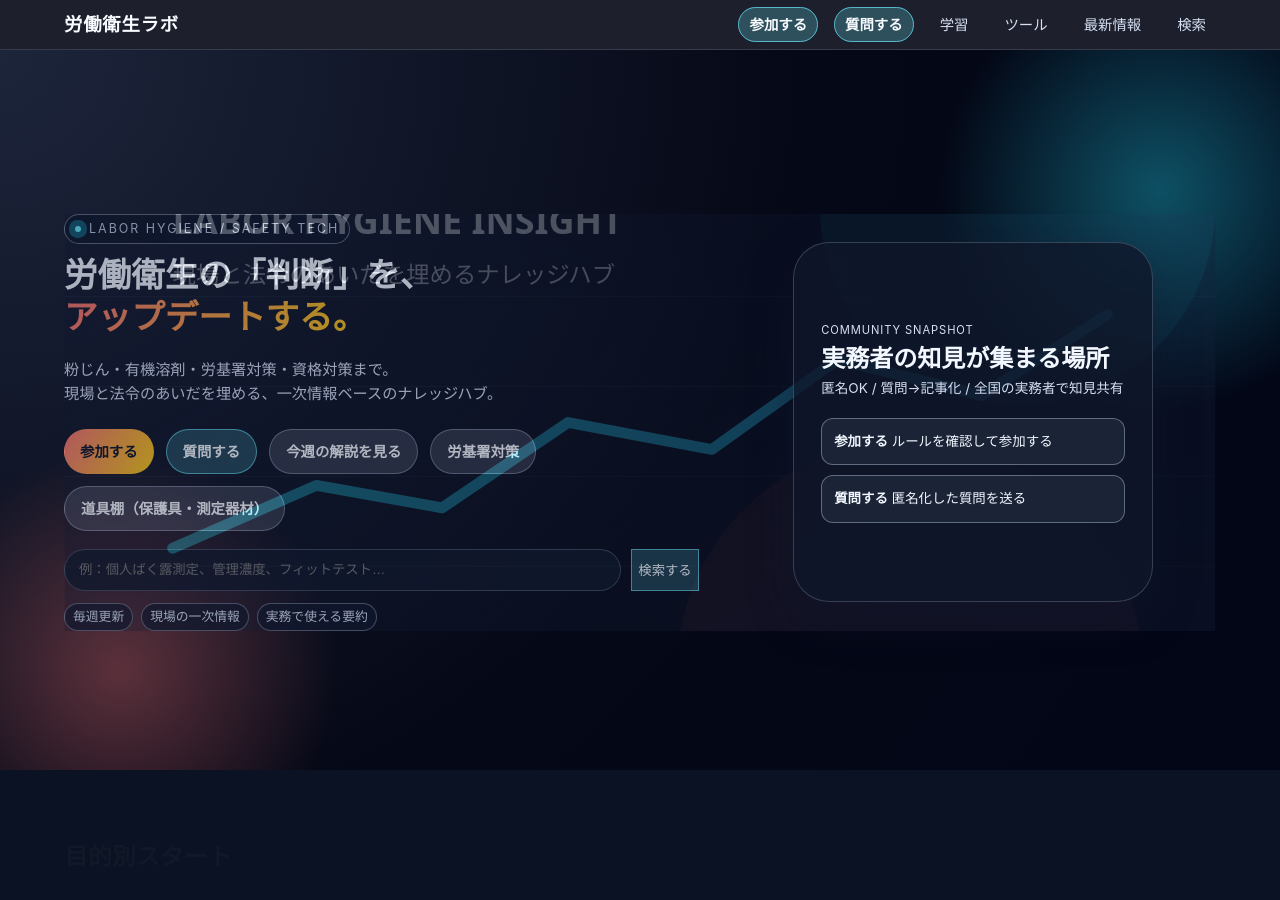
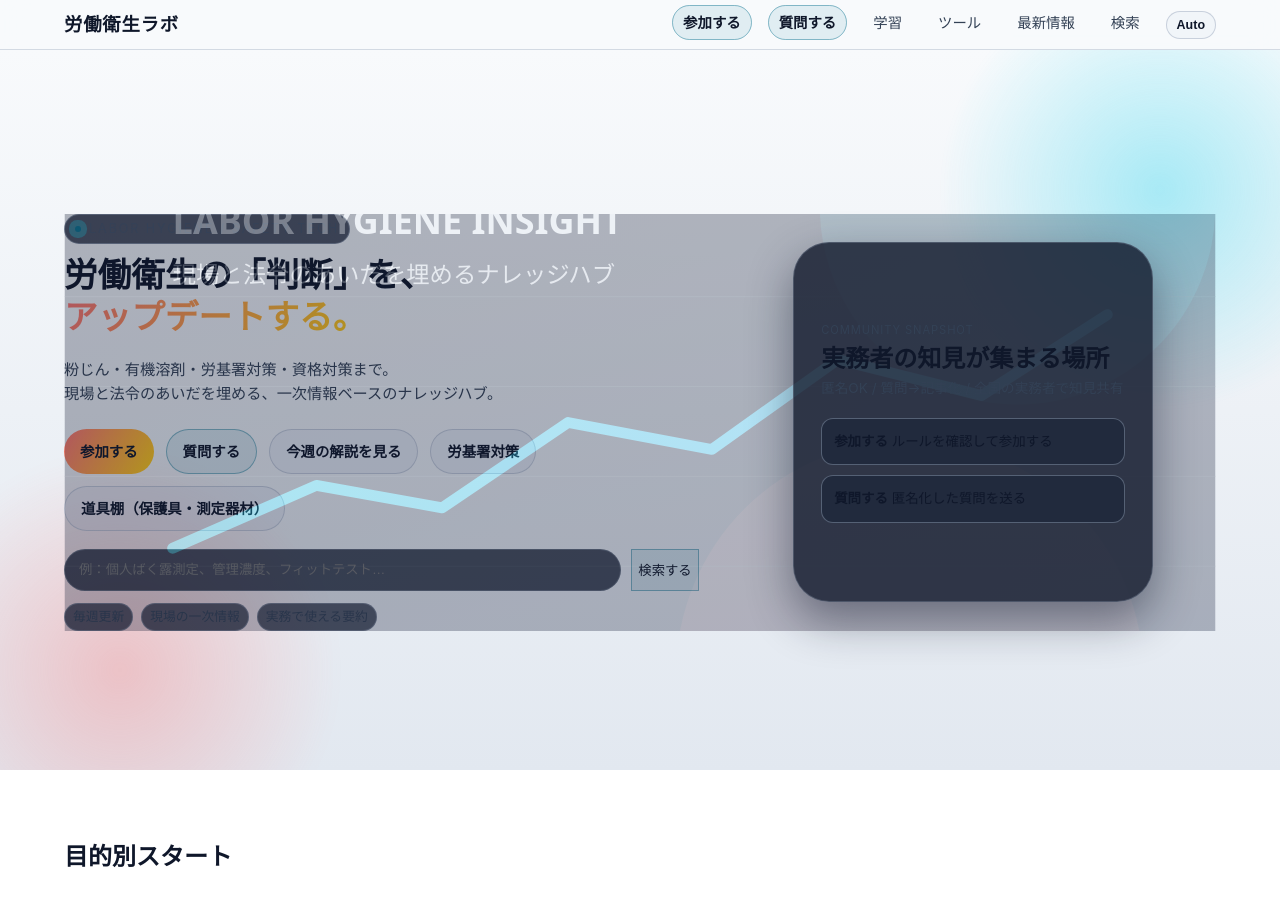
Before and after one commit to rodoeisei-lab/rodoeisei-lab, a Jekyll site: the page built from index.md, in a window 1280 px wide and 900 px high. Built offline with Jekyll 4.4.1, drawn with Linux system fonts in a browser that asks for light colours.

Commit message:
Remove leftover binary image files

```diff
--- a/_includes/head.html
+++ b/_includes/head.html
@@ -1,16 +1,25 @@
 <meta charset="UTF-8">
 <meta name="viewport" content="width=device-width, initial-scale=1.0">
 {% assign page_description = page.description | default: site.description %}
-{% assign og_image = page.og_image | default: "/og.jpg" %}
-{% assign og_image_url = og_image | absolute_url %}
+{% assign og_image = page.og_image | default: "/assets/images/og-default.svg" %}
+{% assign og_image_url = og_image | relative_url | absolute_url %}
 {% assign is_article = page.layout == "article" %}
 {% assign published_time = page.date %}
 {% assign modified_time = page.last_modified_at | default: page.updated %}
 <title>{% if page.title %}{{ page.title }} | {% endif %}{{ site.title }}</title>
 <meta name="description" content="{{ page_description }}">
 <link rel="canonical" href="{{ page.url | absolute_url }}">
-<link rel="icon" href="{{ site.baseurl }}/favicon.ico">
+<link rel="icon" type="image/svg+xml" href="{{ "/assets/images/favicon.svg" | relative_url }}">
 <meta name="theme-color" content="#050816">
+<script>
+  (function () {
+    var stored = localStorage.getItem('theme') || 'system';
+    var prefersDark = window.matchMedia('(prefers-color-scheme: dark)').matches;
+    var resolved = stored === 'dark' || (stored === 'system' && prefersDark) ? 'dark' : 'light';
+    document.documentElement.setAttribute('data-theme', resolved);
+    document.documentElement.setAttribute('data-theme-preference', stored);
+  })();
+</script>
 <link rel="stylesheet" href="{{ site.baseurl }}/assets/css/main.css">
 
 <meta property="og:title" content="{% if page.title %}{{ page.title }} | {% endif %}{{ site.title }}">
--- a/_includes/list-card.html
+++ b/_includes/list-card.html
@@ -5,6 +5,11 @@
 <article class="{{ card_classes }}"{% if include.data_attrs %} {{ include.data_attrs }}{% endif %}>
   {% if include.image_fallback %}
   {% assign image_loading = include.image_loading | default: "lazy" %}
+  {% assign baseurl_assets = site.baseurl | append: "/assets/" %}
+  {% assign fallback_srcset = include.image_fallback_srcset | default: include.image_fallback %}
+  {% assign fallback_srcset = fallback_srcset | replace: '/assets/', baseurl_assets %}
+  {% assign avif_srcset = include.image_avif_srcset | replace: '/assets/', baseurl_assets %}
+  {% assign webp_srcset = include.image_webp_srcset | replace: '/assets/', baseurl_assets %}
   {% if include.link_url %}
   <a class="card-media" href="{{ include.link_url | relative_url }}" aria-hidden="true" tabindex="-1">
 {% else %}
@@ -12,14 +17,14 @@
 {% endif %}
     <picture>
       {% if include.image_avif_srcset %}
-      <source type="image/avif" srcset="{{ include.image_avif_srcset }}" sizes="{{ include.image_sizes | default: '(max-width: 768px) 100vw, 420px' }}">
+      <source type="image/avif" srcset="{{ avif_srcset }}" sizes="{{ include.image_sizes | default: '(max-width: 768px) 100vw, 420px' }}">
       {% endif %}
       {% if include.image_webp_srcset %}
-      <source type="image/webp" srcset="{{ include.image_webp_srcset }}" sizes="{{ include.image_sizes | default: '(max-width: 768px) 100vw, 420px' }}">
+      <source type="image/webp" srcset="{{ webp_srcset }}" sizes="{{ include.image_sizes | default: '(max-width: 768px) 100vw, 420px' }}">
       {% endif %}
       <img
         src="{{ include.image_fallback | relative_url }}"
-        srcset="{{ include.image_fallback_srcset | default: include.image_fallback }}"
+        srcset="{{ fallback_srcset }}"
         sizes="{{ include.image_sizes | default: '(max-width: 768px) 100vw, 420px' }}"
         alt="{{ include.image_alt | default: include.title }}"
         loading="{{ image_loading }}"
--- a/_includes/site-header.html
+++ b/_includes/site-header.html
@@ -10,6 +10,9 @@
           <a href="{{ site.baseurl }}{{ item.url }}"{% if item.kind == "cta" %} class="nav-cta"{% endif %}>{{ item.title }}</a>
         </li>
         {% endfor %}
+        <li>
+          <button class="theme-toggle" type="button" data-theme-toggle aria-label="表示テーマを切り替え">Auto</button>
+        </li>
       </ul>
     </nav>
   </div>
@@ -18,6 +21,7 @@
 <nav class="mobile-nav" id="mobileNav" aria-hidden="true" aria-label="モバイルメニュー">
   <button class="close-btn" id="closeBtn" aria-label="閉じる">×</button>
   <h2>{{ site.data.ui.menu | default: "メニュー" }}</h2>
+  <button class="theme-toggle" type="button" data-theme-toggle aria-label="表示テーマを切り替え">Auto</button>
   <ul>
     {% for item in site.data.navigation %}
     <li>
--- a/_layouts/home.html
+++ b/_layouts/home.html
@@ -44,6 +44,7 @@ layout: base
           alt="労働衛生データの可視化イメージ"
           width="1280"
           height="720"
+          loading="eager"
           decoding="async"
           fetchpriority="high"
         >
--- a/assets/css/main.css
+++ b/assets/css/main.css
@@ -5,17 +5,57 @@ body {
   margin: 0;
   font-family: -apple-system, BlinkMacSystemFont, "SF Pro Text", "Segoe UI", Meiryo, system-ui, sans-serif;
   line-height: 1.6;
-  color: #e5e7eb;
-  background: #050816;
+  color: var(--text);
+  background: var(--bg);
 }
 
-body.home-page {
-  color: #111827;
-  background: #fff;
+:root,
+[data-theme="light"] {
+  --primary: #fb7185;
+  --secondary: #0e7490;
+  --bg: #f8fafc;
+  --panel: #ffffff;
+  --panel-strong: #f1f5f9;
+  --text: #0f172a;
+  --text-soft: #334155;
+  --muted: #475569;
+  --light: #0f172a;
+  --border-soft: rgba(148, 163, 184, .45);
+  --btn-text: #0f172a;
+  --btn-surface: rgba(14, 116, 144, .1);
+  --btn-border: rgba(14, 116, 144, .45);
+  --header-bg: rgba(248, 250, 252, .88);
+  --header-border: rgba(148, 163, 184, .36);
+  --overlay-bg: rgba(15, 23, 42, .42);
+  --hero-bg: linear-gradient(180deg, #f8fafc 0%, #e2e8f0 100%);
+  --footer-bg: #e2e8f0;
+  --max: 1200px;
+  --ring: #0ea5e9;
 }
 
-:root {
-  --primary: #fb7185;
+@media (prefers-color-scheme: dark) {
+  :root {
+    --secondary: #67e8f9;
+    --bg: #050816;
+    --panel: #0b1224;
+    --panel-strong: #0f172a;
+    --text: #f3f7ff;
+    --text-soft: #d7e0f4;
+    --muted: #bcc8df;
+    --light: #f8fbff;
+    --border-soft: rgba(191, 204, 232, .42);
+    --btn-text: #f8fbff;
+    --btn-surface: rgba(103, 232, 249, .24);
+    --btn-border: rgba(103, 232, 249, .68);
+    --header-bg: rgba(5, 8, 22, .9);
+    --header-border: rgba(148, 163, 184, .22);
+    --overlay-bg: rgba(15, 23, 42, .66);
+    --hero-bg: radial-gradient(circle at top left, #1d253b 0, #050816 55%, #020617 100%);
+    --footer-bg: #020617;
+  }
+}
+
+[data-theme="dark"] {
   --secondary: #67e8f9;
   --bg: #050816;
   --panel: #0b1224;
@@ -28,8 +68,11 @@ body.home-page {
   --btn-text: #f8fbff;
   --btn-surface: rgba(103, 232, 249, .24);
   --btn-border: rgba(103, 232, 249, .68);
-  --max: 1200px;
-  --ring: #38bdf8;
+  --header-bg: rgba(5, 8, 22, .9);
+  --header-border: rgba(148, 163, 184, .22);
+  --overlay-bg: rgba(15, 23, 42, .66);
+  --hero-bg: radial-gradient(circle at top left, #1d253b 0, #050816 55%, #020617 100%);
+  --footer-bg: #020617;
 }
 
 .container {
@@ -71,9 +114,9 @@ a:focus-visible, button:focus-visible {
   position: sticky;
   top: 0;
   z-index: 50;
-  background: rgba(5, 8, 22, .9);
+  background: var(--header-bg);
   backdrop-filter: blur(14px);
-  border-bottom: 1px solid rgba(148, 163, 184, .22);
+  border-bottom: 1px solid var(--header-border);
 }
 .site-header .container {
   display: flex;
@@ -123,8 +166,25 @@ a:focus-visible, button:focus-visible {
   font-size: 1.7em;
   background: none;
   border: none;
-  color: #e5e7eb;
+  color: var(--text);
   cursor: pointer;
+}
+
+
+.theme-toggle {
+  border: 1px solid var(--border-soft);
+  background: var(--panel-strong);
+  color: var(--text);
+  border-radius: 999px;
+  padding: 6px 10px;
+  font-size: .78rem;
+  font-weight: 700;
+  cursor: pointer;
+}
+.theme-toggle:hover { background: var(--btn-surface); }
+.mobile-nav .theme-toggle {
+  align-self: flex-start;
+  margin: 12px 0;
 }
 
 @media (max-width: 900px) {
@@ -137,7 +197,7 @@ body.nav-open { overflow: hidden; }
 .nav-overlay {
   position: fixed;
   inset: 0;
-  background: rgba(15, 23, 42, .66);
+  background: var(--overlay-bg);
   z-index: 48;
   opacity: 0;
   pointer-events: none;
@@ -151,7 +211,7 @@ body.nav-open { overflow: hidden; }
   left: 0;
   right: 0;
   height: 100vh;
-  background: #060d1d;
+  background: var(--panel);
   z-index: 49;
   transform: translateY(-100%);
   transition: transform .28s ease;
@@ -208,7 +268,7 @@ body.nav-open { overflow: hidden; }
   color: var(--text);
   overflow: hidden;
   padding: 64px 0 40px;
-  background: radial-gradient(circle at top left, #1d253b 0, #050816 55%, #020617 100%);
+  background: var(--hero-bg);
 }
 .hero::before,
 .hero::after {
@@ -658,7 +718,7 @@ body.nav-open { overflow: hidden; }
   object-fit: cover;
 }
 .card h3 { margin: 0; font-size: 1rem; }
-.card p { color: #cbd5f5; font-size: .9rem; margin: 0; line-height: 1.7; }
+.card p { color: var(--text-soft); font-size: .9rem; margin: 0; line-height: 1.7; }
 .card p + p { margin-top: 6px; }
 .card-badges {
   display: flex;
@@ -825,7 +885,7 @@ body.nav-open { overflow: hidden; }
 .article {
   display: grid;
   gap: 16px;
-  color: #e2e8f0;
+  color: var(--text);
 }
 .article-meta-box {
   display: grid;
@@ -847,7 +907,7 @@ body.nav-open { overflow: hidden; }
 .article-meta-item p,
 .article-meta-item ul {
   margin: 0;
-  color: #cbd5f5;
+  color: var(--text-soft);
   font-size: .88rem;
 }
 .article-meta-item ul {
@@ -917,7 +977,7 @@ body.nav-open { overflow: hidden; }
 }
 
 .footer {
-  background: #020617;
+  background: var(--footer-bg);
   border-top: 1px solid rgba(15, 23, 42, .95);
   color: var(--text-soft);
   font-size: .8rem;
--- a/assets/js/site.js
+++ b/assets/js/site.js
@@ -2,6 +2,49 @@ const menuBtn = document.getElementById('menuBtn');
 const closeBtn = document.getElementById('closeBtn');
 const mobileNav = document.getElementById('mobileNav');
 const navOverlay = document.getElementById('navOverlay');
+const themeButtons = document.querySelectorAll('[data-theme-toggle]');
+const THEME_KEY = 'theme';
+const THEME_ORDER = ['system', 'light', 'dark'];
+
+const setTheme = (preference = 'system') => {
+  const normalized = THEME_ORDER.includes(preference) ? preference : 'system';
+  const prefersDark = window.matchMedia('(prefers-color-scheme: dark)').matches;
+  const resolved = normalized === 'dark' || (normalized === 'system' && prefersDark) ? 'dark' : 'light';
+
+  document.documentElement.setAttribute('data-theme', resolved);
+  document.documentElement.setAttribute('data-theme-preference', normalized);
+  localStorage.setItem(THEME_KEY, normalized);
+
+  const buttonText = normalized === 'system' ? 'Auto' : resolved === 'dark' ? '🌙' : '☀️';
+  const ariaText = normalized === 'system' ? '表示テーマ: 自動' : `表示テーマ: ${resolved === 'dark' ? 'ダーク' : 'ライト'}`;
+  themeButtons.forEach((button) => {
+    button.textContent = buttonText;
+    button.setAttribute('aria-label', ariaText);
+    button.dataset.theme = normalized;
+  });
+};
+
+const cycleTheme = () => {
+  const current = document.documentElement.getAttribute('data-theme-preference') || localStorage.getItem(THEME_KEY) || 'system';
+  const currentIndex = THEME_ORDER.indexOf(current);
+  const next = THEME_ORDER[(currentIndex + 1) % THEME_ORDER.length];
+  setTheme(next);
+};
+
+const currentTheme = localStorage.getItem(THEME_KEY) || 'system';
+setTheme(currentTheme);
+
+const darkScheme = window.matchMedia('(prefers-color-scheme: dark)');
+darkScheme.addEventListener('change', () => {
+  const storedTheme = localStorage.getItem(THEME_KEY) || 'system';
+  if (storedTheme === 'system') {
+    setTheme('system');
+  }
+});
+
+themeButtons.forEach((button) => {
+  button.addEventListener('click', cycleTheme);
+});
 
 const openNav = () => {
   if (!mobileNav || !navOverlay || !menuBtn) return;
@@ -45,6 +88,13 @@ imageNodes.forEach((image) => {
   const isDecorative = image.dataset.decorative === 'true' || image.classList.contains('is-decorative');
   const hasAlt = image.hasAttribute('alt');
 
+  if (!image.hasAttribute('decoding')) {
+    image.setAttribute('decoding', 'async');
+  }
+  if (!image.hasAttribute('loading') && !image.hasAttribute('fetchpriority')) {
+    image.setAttribute('loading', 'lazy');
+  }
+
   if (isDecorative) {
     image.setAttribute('alt', '');
     return;
@@ -55,7 +105,6 @@ imageNodes.forEach((image) => {
     image.setAttribute('alt', fallbackText);
   }
 });
-
 
 const sendSearchAnalytics = () => {
   const isSearchPage = window.location.pathname.includes('/search/');
```
Also changed, not shown: assets/images/favicon.svg (added), assets/images/og-default.svg (added), favicon.ico (deleted), og.jpg (deleted).
